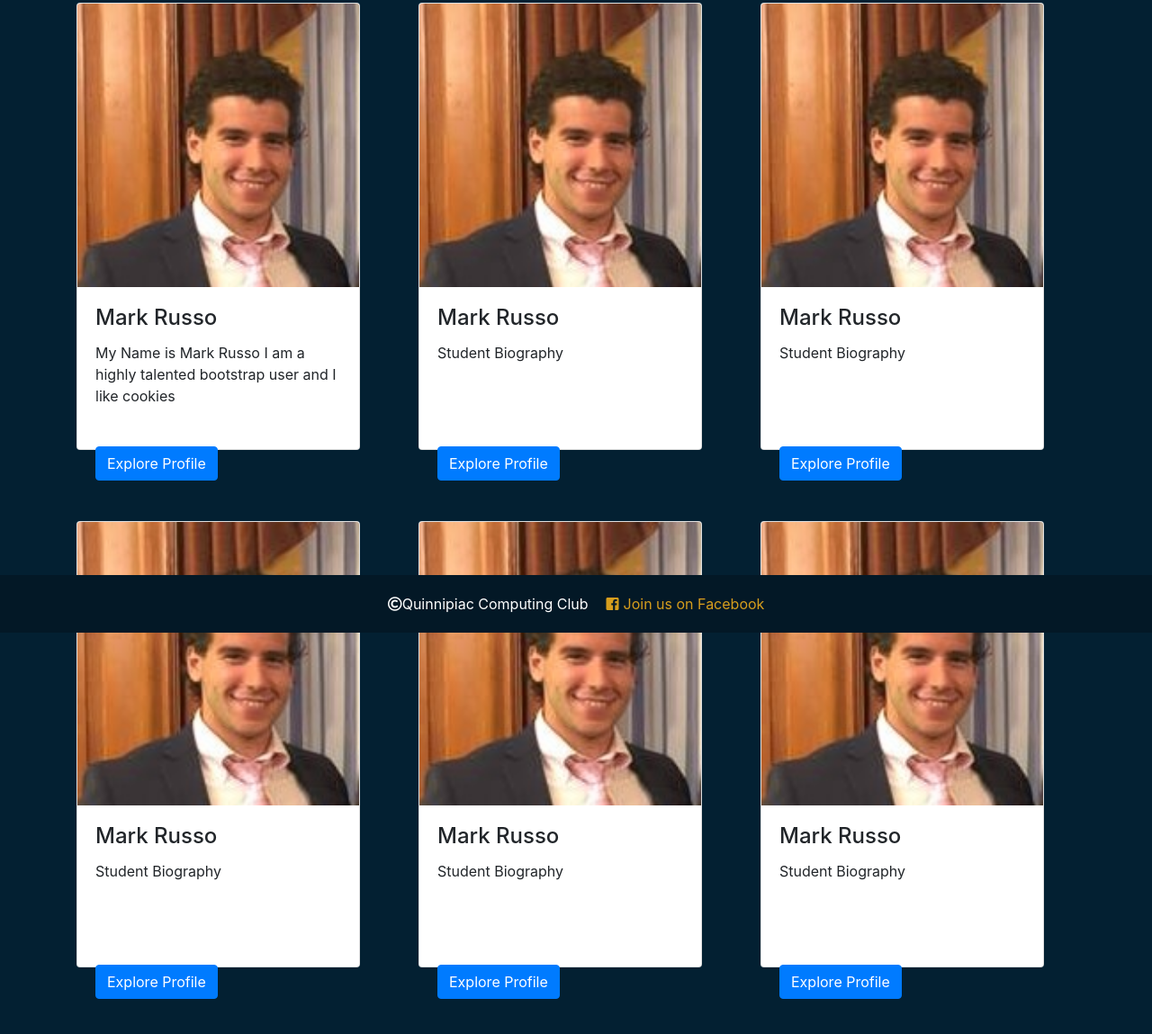
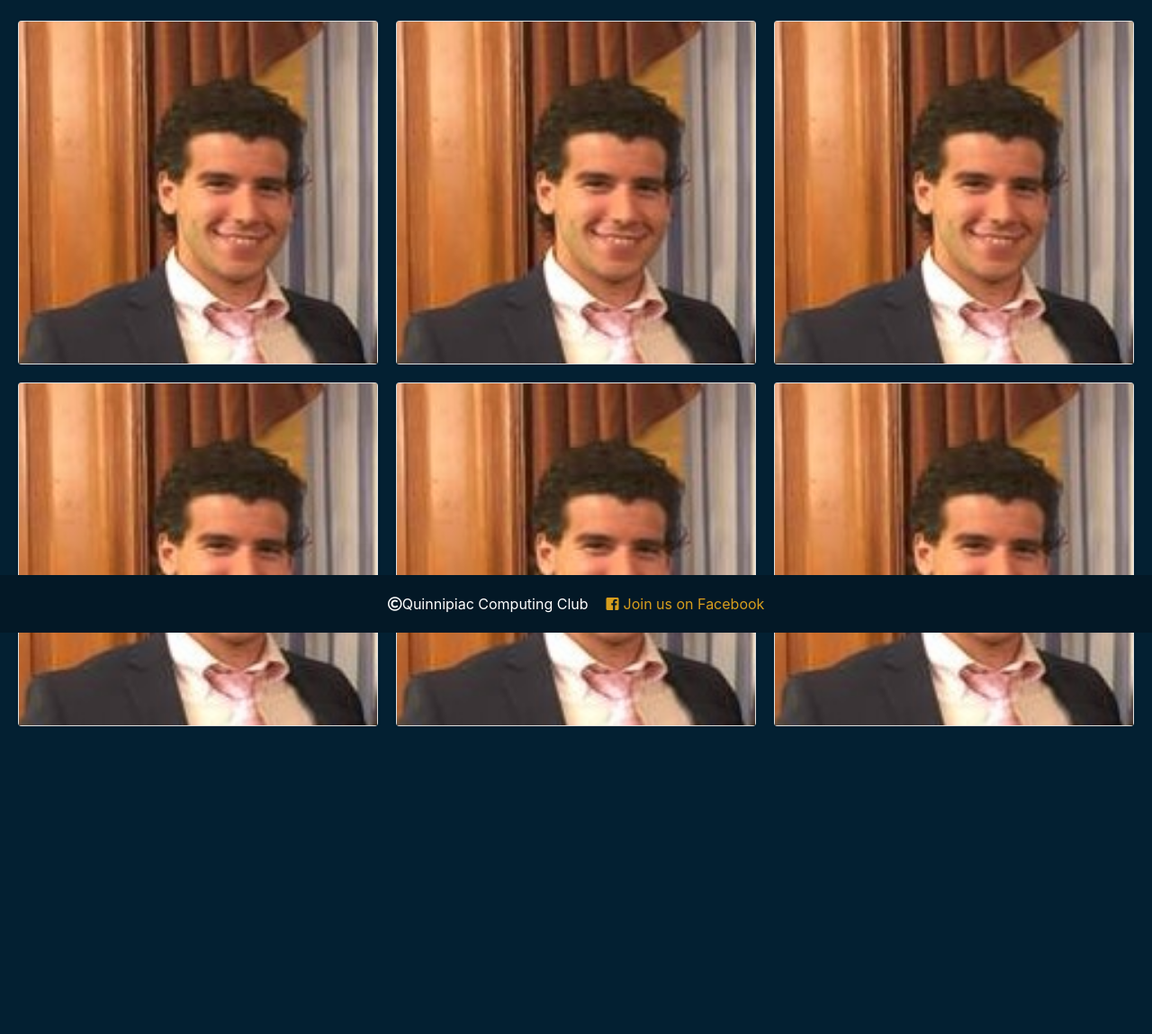
Before and after one commit to MRusso28/ComputingClub, a plain HTML site: page officers.html in a window 1280 px wide. Shown: the part 97-1246 px from the top of the page at 90% size. After the commit the page ends 1024 px from the top, so only its background shows below. Drawn offline with nearby package versions, Linux system fonts and the light colour scheme.

Commit message:
new cards boys

```diff
--- a/css/main.css
+++ b/css/main.css
@@ -143,3 +143,69 @@ body {
 #studentMargin{
   margin-left: 30%;
 }
+
+/*card layout for stuents*/
+.card-container {
+  max-width: 1280px;
+  margin: 0 auto;
+  padding: 10px;
+  display: flex;
+  flex-flow: row wrap;
+}
+
+.card-container:hover .card {
+  opacity: .7;
+  cursor: pointer;
+  filter: grayscale(1);
+}
+
+.card:hover #imgInfo {
+  opacity: 1;
+}
+
+.card-container .card {
+  margin: 10px;
+  width: calc(100% / 3 - 20px);
+  float: left;
+  box-shadow: 0 0 2px 2px rgba(0, 0, 0, .05);
+  background: #FFF;
+  -webkit-transition: .3s all ease;
+  transition: .15s all ease;
+}
+
+.card-container .card:hover {
+  box-shadow: 0 0 8px 3px rgba(0, 0, 0, .15);
+  transform: scale(1.025);
+  opacity: 1;
+  filter: grayscale(0);
+  transition: .35s all ease;
+}
+
+.card-container .card img {
+  width: 100%;
+  padding: 0;
+  margin: 0;
+  max-height: 380px;
+}
+.card:hover .overlay {
+  height: 30%;
+}
+.overlay {
+  position: absolute;
+  bottom: 0;
+  left: 0;
+  right: 0;
+  background-color: #032032;
+  overflow: hidden;
+  width: 100%;
+  height: 0;
+  transition: .5s ease;
+}
+#exploreBtn{
+  float: right;
+  margin-top: 70px;
+}
+#officerName{
+  font-size: 20px;
+  float: left;
+}
--- a/officers.html
+++ b/officers.html
@@ -46,73 +46,63 @@
       </form>
     </nav>
 
-    <div class="container">
-      <div class="row">
-        <div class="col-sm-4">
+
+  <section id="content">
+  <div class="card-container">
     <div class="card">
-            <img class="card-img-top" src="images/me.png" alt="Card image">
-            <div class="card-body">
-              <h4 class="card-title">Mark Russo</h4>
-              <p class="card-text">My Name is Mark Russo I am a highly talented bootstrap user and I like cookies</p>
-              <a href="#" class="btn btn-primary">Explore Profile</a>
-            </div>
-          </div>
-        </div>
-        <div class="col-sm-4">
-          <div class="card">
-            <img class="card-img-top" src="images/me.png" alt="Card image">
-            <div class="card-body">
-              <h4 class="card-title">Mark Russo</h4>
-              <p class="card-text">Student Biography</p>
-              <a href="#" class="btn btn-primary">Explore Profile</a>
-            </div>
-          </div>
-        </div>
-        <div class="col-sm-4">
-            <div class="card">
-              <img class="card-img-top" src="images/me.png" alt="Card image">
-              <div class="card-body">
-                <h4 class="card-title">Mark Russo</h4>
-                <p class="card-text">Student Biography</p>
-                <a href="#" class="btn btn-primary">Explore Profile</a>
-              </div>
+      <a href="recipes/chickenparm.html"><img src="images/me.png" /> </a>
+      <div class="overlay">
+        <h1 class="gen-text" id="officerName">
+          Mark Russo </h1>
+          <a><button class="btn btn-login" type="button" id="exploreBtn">Explore Stuendent</button></a>
       </div>
     </div>
 
-    </div>
-    <br>
-    <div class="row">
-      <div class="col-sm-4">
     <div class="card">
-          <img class="card-img-top" src="images/me.png" alt="Card image">
-          <div class="card-body">
-            <h4 class="card-title">Mark Russo</h4>
-            <p class="card-text">Student Biography</p>
-            <a href="#" class="btn btn-primary">Explore Profile</a>
+      <a href="recipes/chickenparm.html"><img src="images/me.png" /> </a>
+      <div class="overlay">
+        <h1 class="gen-text" id="officerName">
+          Mark Russo </h1>
+          <a><button class="btn btn-login" type="button" id="exploreBtn">Explore Stuendent</button></a>
       </div>
     </div>
-      </div>
-      <div class="col-sm-4">
+
     <div class="card">
-          <img class="card-img-top" src="images/me.png" alt="Card image">
-          <div class="card-body">
-            <h4 class="card-title">Mark Russo</h4>
-            <p class="card-text">Student Biography</p>
-            <a href="#" class="btn btn-primary">Explore Profile</a>
+      <a href="recipes/chickenparm.html"><img src="images/me.png" /> </a>
+      <div class="overlay">
+        <h1 class="gen-text" id="officerName">
+          Mark Russo </h1>
+          <a><button class="btn btn-login" type="button" id="exploreBtn">Explore Stuendent</button></a>
       </div>
     </div>
-      </div>
-      <div class="col-sm-4">
+
     <div class="card">
-            <img class="card-img-top" src="images/me.png" alt="Card image">
-            <div class="card-body">
-              <h4 class="card-title">Mark Russo</h4>
-              <p class="card-text">Student Biography</p>
-              <a href="#" class="btn btn-primary">Explore Profile</a>
+      <a href="recipes/chickenparm.html"><img src="images/me.png" /> </a>
+      <div class="overlay">
+        <h1 class="gen-text" id="officerName">
+          Mark Russo </h1>
+          <a><button class="btn btn-login" type="button" id="exploreBtn">Explore Stuendent</button></a>
       </div>
     </div>
+
+    <div class="card">
+      <a href="recipes/chickenparm.html"><img src="images/me.png" /> </a>
+      <div class="overlay">
+        <h1 class="gen-text" id="officerName">
+          Mark Russo </h1>
+          <a><button class="btn btn-login" type="button" id="exploreBtn">Explore Stuendent</button></a>
       </div>
     </div>
+
+    <div class="card">
+      <a href="recipes/chickenparm.html"><img src="images/me.png" /> </a>
+      <div class="overlay">
+        <h1 class="gen-text" id="officerName">
+          Mark Russo </h1>
+          <a><button class="btn btn-login" type="button" id="exploreBtn">Explore Stuendent</button></a>
+      </div>
+    </div>
+    <section>
 
   <!-- Footer -->
   <footer class="footer">
```
Lines whose indentation alone changed are shown as unchanged.
